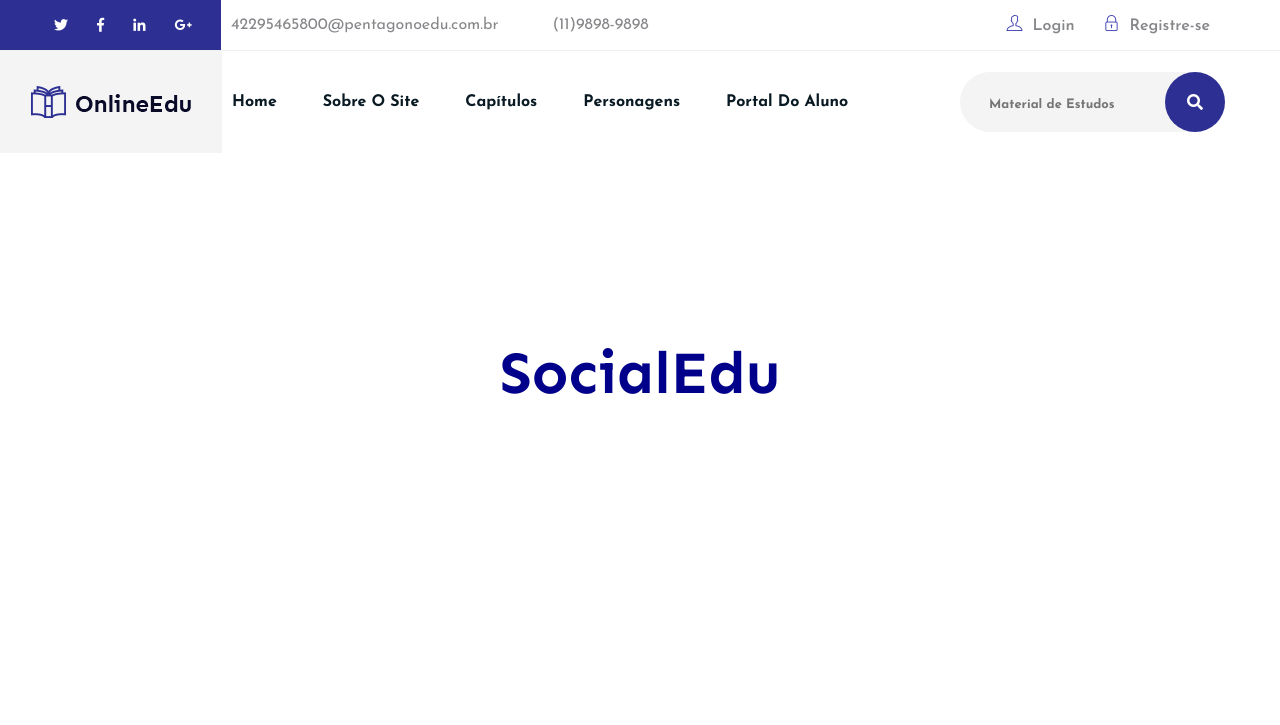
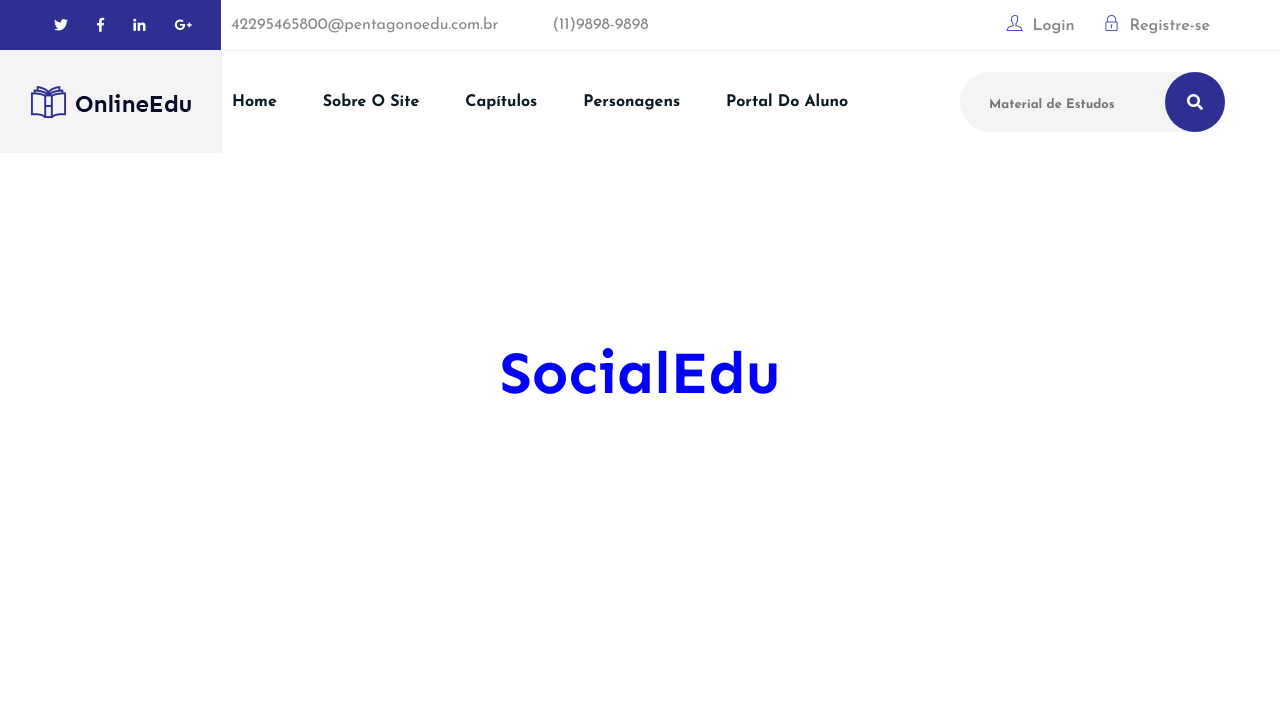
Before and after one commit to Garcia-Gabriel/onlineedu, a plain HTML site: page blog.html in a window 1280 px wide. Shown: the top 725 px of the page. Drawn offline with Linux system fonts and the light colour scheme.

Commit message:
Update blog.html

```diff
--- a/blog.html
+++ b/blog.html
@@ -125,7 +125,7 @@
                     <div class="row">
                         <div class="col-xl-12">
                             <div class="hero-cap hero-cap2 text-center">
-                                <h2 style="color:Darkblue;">SocialEdu</h2>
+                                <h2 style="color:blue;">SocialEdu</h2>
                             </div>
                         </div>
                     </div>
```
